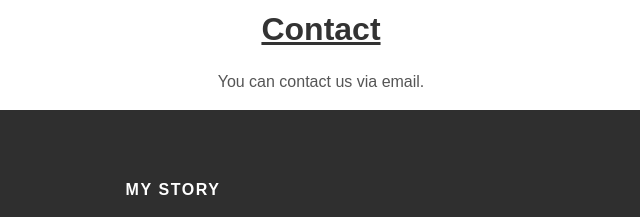
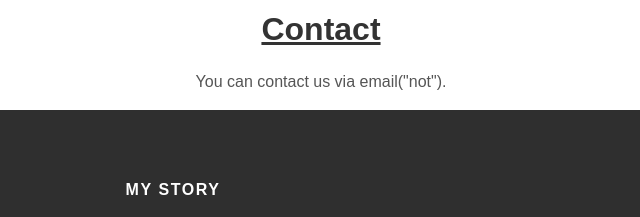
Before and after one commit to Codersign/codersign.github.io, a plain HTML site: page contact.html in a window 1280 px wide. Shown: the part 160-377 px from the top of the page, 319-959 px from the left. Drawn offline with Linux system fonts and the light colour scheme; a web font is replaced by a local one.

Commit message:
Update contact.html

```diff
--- a/contact.html
+++ b/contact.html
@@ -19,7 +19,7 @@
 
 <div class="contact-info">
   <h1 class="contact-h1">Contact</h1>
-  <p>You can contact us via email.</p>
+  <p>You can contact us via email("not").</p>
 </div>
 
 
```
